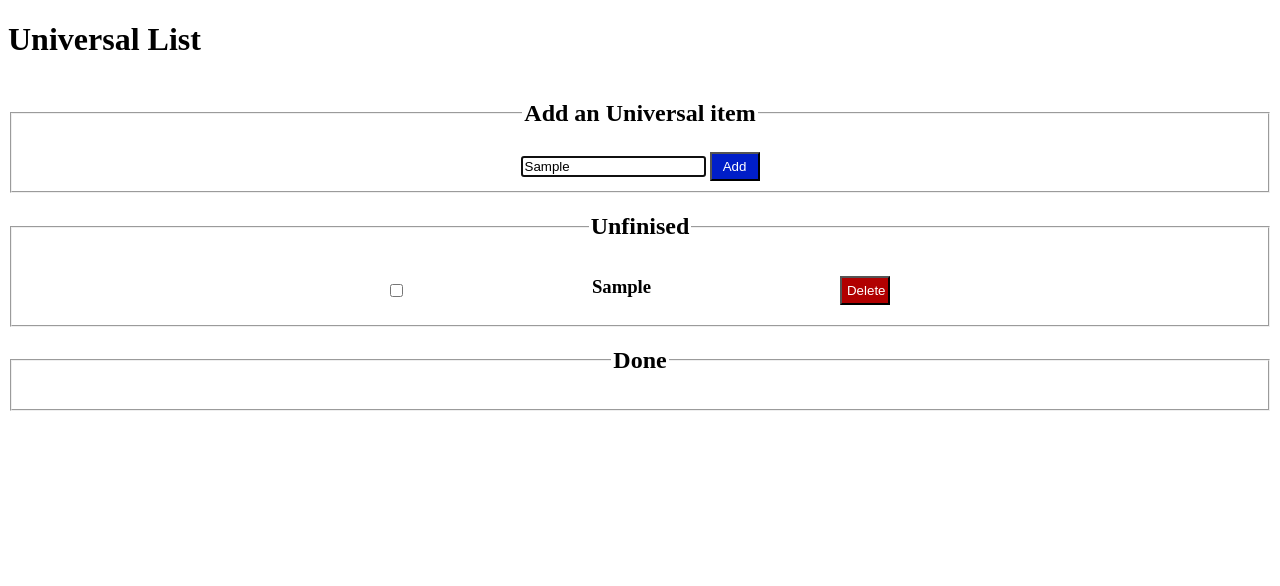
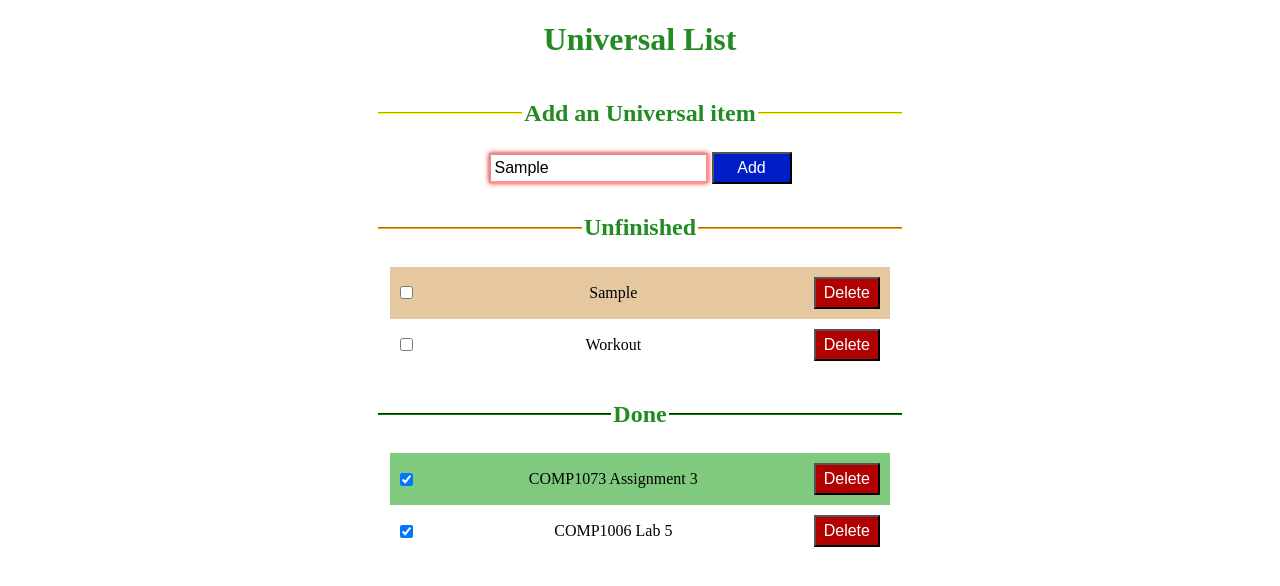
Before and after one commit to nvimai/COMP1073-JavaScript-Assignment3-TodoList, a plain HTML site: page index.html in a window 1280 px wide. Both pictures are taken after typing "Sample" into the empty fields and a click on the button "Add". Drawn offline with Linux system fonts and the light colour scheme.

Commit message:
Add sounds and add some css

```diff
--- a/css/style.css
+++ b/css/style.css
@@ -1,31 +1,53 @@
 @charset "utf-8";
 
-fieldset {
+body {
   text-align: center;
+}
+
+h1, h2 {
+  color: forestgreen;
 }
 
 article.item {
   display: flex;
   display: -webkit-flex;
-  margin: 0 auto;
   padding: 10px;
-  max-width: 500px;
   text-align: center;
   justify-content: space-between;
 }
 
+fieldset {
+  text-align: center;
+  border-left: none;
+  border-right: none;
+  border-bottom: none;
+  margin: 0 auto;
+  max-width: 500px;
+}
+fieldset[id=addItem] {
+  border-top-color:yellow;
+}
+fieldset[id=unfinishedList] {
+  border-top-color:orange;
+}
+fieldset[id=finishedList] {
+  border-top-color:green;
+}
+
 /* Lists */
-#unfinisedList article.item:nth-child(odd) {
+#unfinishedList article.item:nth-child(odd) {
   background-color: rgba(204, 146, 67, 0.5);
 }
-#finisedList article.item:nth-child(odd) {
+#finishedList article.item:nth-child(odd) {
+  background-color: rgba(0,150,0,0.5);
+}
+#unfinishedList article.item:hover {
+  background-color: rgba(150,0,0,0.5);
+  color: white;
+}
+#finishedList article.item:hover {
   background-color: rgba(0, 100, 0, 0.7);
-}
-#unfinisedList article.item:hover {
-  background-color: rgba(150,0,0,0.5);
-}
-#finisedList article.item:hover {
-  background-color: rgba(0,150,0,0.5);
+  color: white;
 }
 
 /* Checkbox on the list */
@@ -34,11 +56,32 @@ article.item .checkbox {
 }
 /* Item Name on the list */
 article.item .itemName {
-  margin: 0 10px;
+  margin: auto 10px;
+  width: 100%;
+}
+
+article.item .itemName:hover {
+  border: 1px solid #ccc;
+  cursor: text;
+}
+
+input[type=text] {
+  padding: 4px;
+  font-size: 1em;
+  box-shadow: 0 0 5px red;
+  border-color: #ff00006e;
 }
 
 /* Buttons
 *****/
+button {
+  width: 80px;
+  color: white;
+  background-color: rgb(0, 30, 200);
+  padding: 5px;
+  font-size: 1em;
+}
+
 article.item .delete {
   background-color: rgb(177, 0, 0);
 }
@@ -46,10 +89,3 @@ article.item .delete {
 article.item .apply {
   background-color: rgb(0, 150, 0);
 }
-
-button {
-  width: 50px;
-  color: white;
-  background-color: rgb(0, 30, 200);
-  padding: 5px;
-}
--- a/index.html
+++ b/index.html
@@ -18,10 +18,10 @@
       <input type="text" placeholder="Type an item name">
       <button type="submit">Add</button>
     </fieldset>
-    <fieldset id="unfinisedList">
-      <legend><h2>Unfinised</h2></legend>
+    <fieldset id="unfinishedList">
+      <legend><h2>Unfinished</h2></legend>
     </fieldset>
-    <fieldset id="finisedList">
+    <fieldset id="finishedList">
       <legend><h2>Done</h2></legend>
     </fieldset>
   </main>
--- a/js/todo.js
+++ b/js/todo.js
@@ -1,18 +1,21 @@
 // Declare the variables to hold the elements
 var addItemField = document.getElementById('addItem');
-var unfinishedField = document.getElementById('unfinisedList');
-var finishedField = document.getElementById('finisedList');
+var unfinishedField = document.getElementById('unfinishedList');
+var finishedField = document.getElementById('finishedList');
 var addItemName = addItemField.querySelector('input');
 var addItemSubmit = addItemField.querySelector('button');
 
 // Focus to the text box
 addItemName.focus();
 
-// Create the item list
-var universalList = new Array();
-
 // Add eventListner to the Add item button
-addItemSubmit.addEventListener('click', addItem);
+addItemSubmit.addEventListener('click', function(){
+  if(addItemName.value != '') {
+    addItem(addItemName.value, false);
+  }else {
+    alert('The Item Nam could not be empty');
+  }
+});
 
 // Create the item constructor
 function Universal(isDone, name) {
@@ -22,7 +25,7 @@ function Universal(isDone, name) {
 
 // Create the displayIt function to display item on the list
 Universal.prototype.displayIt = function() {
-  // Create the article element to contain the Checkbox, heading, delete and some more elements of an item
+  // Create the article element to contain the Checkbox, text, delete and some more elements of an item
   var item = document.createElement('article');
   item.classList.add('item');
 
@@ -31,8 +34,8 @@ Universal.prototype.displayIt = function() {
   itemCheck.type = 'checkbox';
   itemCheck.classList = 'checkbox';
 
-  // Create the heading element for the item name
-  var itemName = document.createElement('h3');
+  // Create the text element for the item name
+  var itemName = document.createElement('p');
   itemName.classList.add('itemName');
 
   // Create div to handle the edit item name group
@@ -68,22 +71,24 @@ Universal.prototype.displayIt = function() {
   item.appendChild(editDiv);
   item.appendChild(itemDelete);
   if(this.isDone === true) {
-    finishedField.appendChild(item);
+    finishedField.prepend(item);
   } else {
-    unfinishedField.appendChild(item);
+    unfinishedField.prepend(item);
   }
 }
+// Render some examples
+addItem('COMP1006 Lab 5', true);
+addItem('COMP1073 Assignment 3', true);
+addItem('Workout', false);
 
 // Add an item into the universal list
-function addItem() {
+function addItem(itemName, isDone = false) {
   // If the input is not empty then add an item into the list else display the alert
-  if(addItemName.value != '') {
-    var item = new Universal(false, addItemName.value);
+  if(itemName && itemName != '') {
+    var item = new Universal(isDone, itemName);
     item.displayIt();
-  } else {
-    alert('Please type the item name');
+    playSound('added');
   }
-  addItemName.focus();
 }
 
 // Eidt an item in side the universal list
@@ -119,7 +124,8 @@ function updateItem(event) {
     itemName.style.display = 'unset';
     // Visibly the edit div
     divItemName.style.display = 'none';
-    // item.displayIt();
+    // Play the sound when applied successfully
+    playSound('applied');
   } else {
     alert('Please type the item name');
     editItemName.focus();
@@ -131,12 +137,16 @@ unfinishedField.onclick = function(event) {
 	//delete button is the element that was clicked
 	if (event.target && event.target.nodeName === 'BUTTON' && event.target.className === 'delete') {
 		event.target.parentNode.parentNode.removeChild(event.target.parentNode);
+    // Play the sound when deleted successfully
+    playSound('deleted');
   }
   // checkbox is the element that was clicked
 	if (event.target && event.target.nodeName === 'INPUT' && event.target.className === 'checkbox') {
     if(event.target.checked === true)
     {
-      finishedField.appendChild(event.target.parentNode);
+      finishedField.prepend(event.target.parentNode);
+      // Play the sound when done
+      playSound('done');
     }
   }
   // heading is the element that was clicked
@@ -149,12 +159,16 @@ finishedField.onclick = function(event) {
 	// delete button is the element that was clicked
 	if (event.target && event.target.nodeName === 'BUTTON' && event.target.className === 'delete') {
 		event.target.parentNode.parentNode.removeChild(event.target.parentNode);
+    // Play the sound when deleted successfully
+    playSound('deleted');
   }
   // checkbox is the element that was clicked
 	if (event.target && event.target.nodeName === 'INPUT' && event.target.className === 'checkbox') {
     if(event.target.checked === false)
     {
-      unfinishedField.appendChild(event.target.parentNode);
+      unfinishedField.prepend(event.target.parentNode);
+      // Play the sound when incompleted
+      playSound('unfinished');
     }
   }
   // heading is the element that was clicked
@@ -163,3 +177,29 @@ finishedField.onclick = function(event) {
     editItem(event);
 	}
 };
+
+// Play audios
+function playSound(type) {
+  let audioFile;
+  if(type){
+    switch(type) {
+      case 'added' : audioFile = 'audios/GlassPing.wav'; break;
+      case 'deleted' : audioFile = 'audios/GunFire.wav'; break;
+      case 'applied' : audioFile = 'audios/HornHonk.wav'; break;
+      case 'unfinished' : audioFile = 'audios/ATone.wav'; break;
+      case 'done' : audioFile = 'audios/Tada.wav'; break;
+    }
+    let sound = new Audio(audioFile); // buffers automatically when created
+    var playPromise = sound.play();
+
+  // Credit to https://developers.google.com/web/updates/2017/06/play-request-was-interrupted
+  if (playPromise !== undefined) {
+    playPromise.then(play => {
+      // Automatic playback started!
+    })
+    .catch(error => {
+      // Auto-play was prevented
+    });
+  }
+  }
+}
```
Also changed, not shown: 6 other files.
